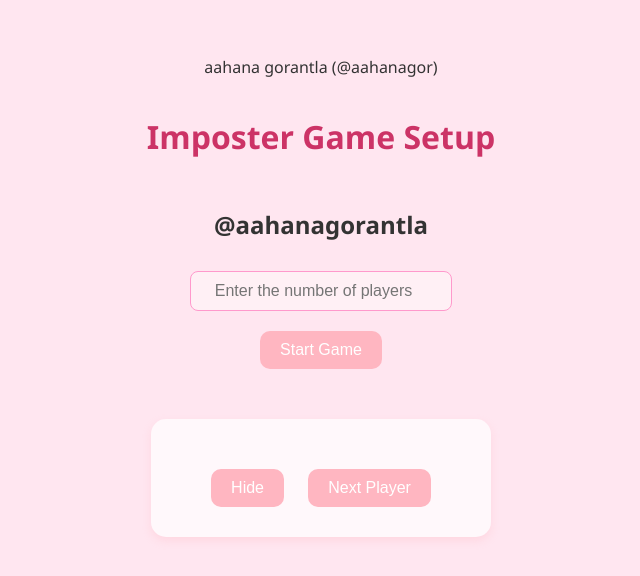
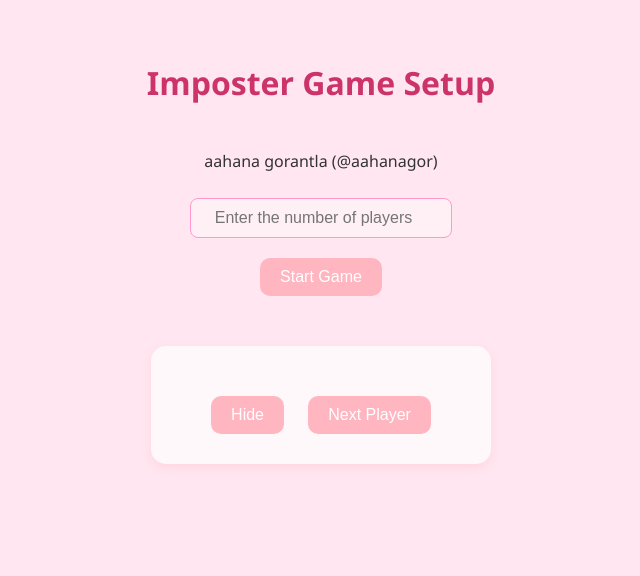
Before and after one commit to aahanagorantla/Imposter-Game, a website: page index.html in a window 1280 px wide. Shown: the whole page, without its empty margins (319-959 px from the left). Drawn offline with Linux system fonts and the light colour scheme.

Commit message:
Fix author name display in index.html

```diff
--- a/index.html
+++ b/index.html
@@ -4,13 +4,12 @@
     <meta charset='utf-8'>
     <meta http-equiv='X-UA-Compatible' content='IE=edge'>
     <title>Imposter Game</title>
-    <p>aahana gorantla (@aahanagor)</p>
     <meta name='viewport' content='width=device-width, initial-scale=1'>
     <link rel='stylesheet' type='text/css' media='screen' href='styles.css'>
 </head>
 <body>
     <h1>Imposter Game Setup</h1>
-    <h2>@aahanagorantla</h2>
+    <p>aahana gorantla (@aahanagor)</p>
     <input type = "number" id="playersnumber" placeholder="Enter the number of players" required/>
     <button id="startGame" onclick = "start()">Start Game</button>
     <div id = "game">
```
